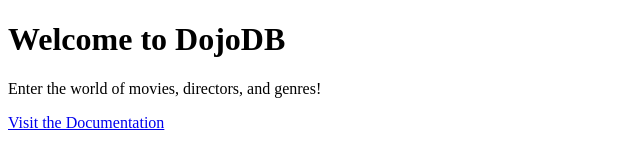
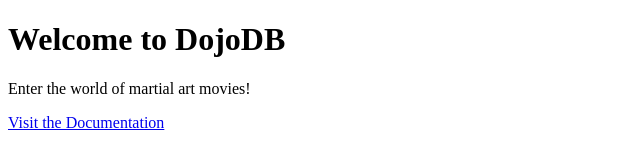
Before and after one commit to JasDevelops/DojoDB, a website: page index.html in a window 1280 px wide. Shown: the whole page, without its empty margins (0-640 px from the left). Drawn offline with Linux system fonts and the light colour scheme.

Commit message:
Update index.html

```diff
--- a/index.html
+++ b/index.html
@@ -8,7 +8,7 @@
 </head>
 <body>
     <h1>Welcome to DojoDB</h1>
-    <p>Enter the world of movies, directors, and genres!</p>
+    <p>Enter the world of martial art movies!</p>
     <p><a href="/documentation.html">Visit the Documentation</a></p>
     <!-- More content here -->
 </body>
```
